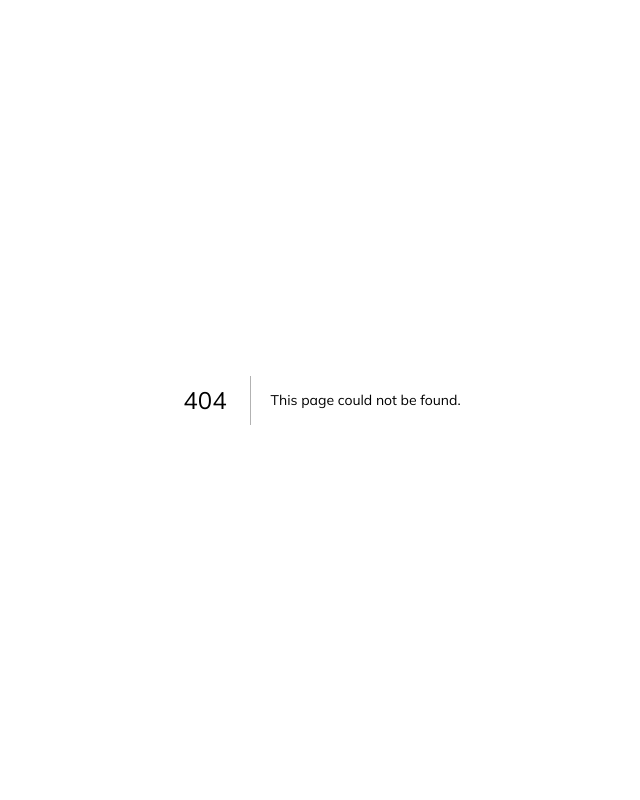
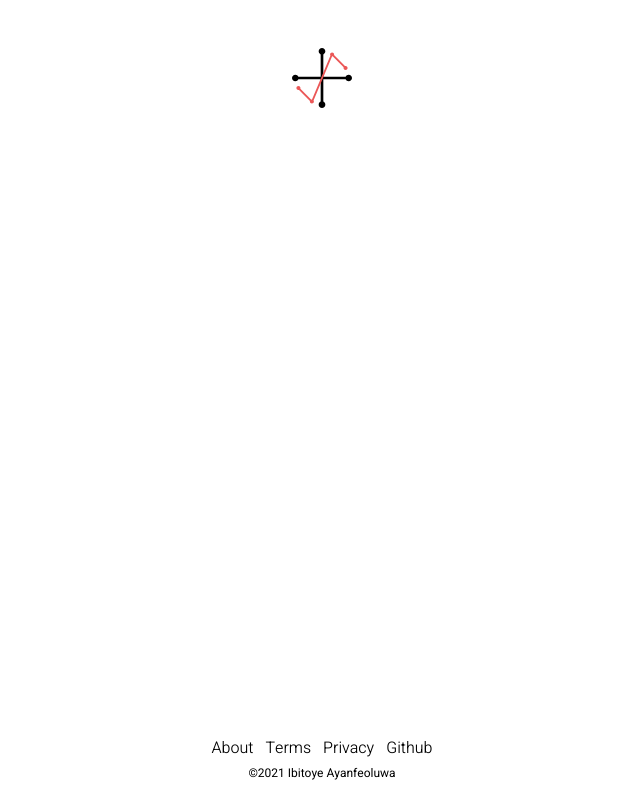
Before and after one commit to cirqlar/tracki, a Next.js app: page /setup in a window 1280 px wide. Before the commit this address had no page. Shown: the whole page, without its empty margins (318-958 px from the left). Built offline with nearby package versions, Linux system fonts and the light colour scheme.

Commit message:
feat: add setup page, fix header images

```diff
--- a/components/layout/default.tsx
+++ b/components/layout/default.tsx
@@ -9,7 +9,7 @@ export default function DefaultLayout({
   mainClasses,
   showFooter = true,
   showHeader = false,
-  logoType = "",
+  logoType = "-nopad",
 }: {
   children: ReactNode;
   mainClasses?: string;
--- a/components/shared/header.tsx
+++ b/components/shared/header.tsx
@@ -3,20 +3,22 @@ import Image from "next/image";
 export default function Header({ logoType = "" }: { logoType: "" | "-trans" | "-nopad" }) {
   return (
     <header className="flex-none w-full">
+      <div className="dark:hidden mx-auto w-[60px] h-[60px] mt-12">
         <Image
           width="60"
           height="60"
-        className="dark:hidden w-[60px] h-[60px] mx-auto flex-none mt-12"
           src={`/logo/white${logoType}.svg`}
           alt="black tracki logo"
         />
+      </div>
+      <div className="hidden dark:block mx-auto w-[60px] h-[60px] mt-12">
         <Image
           width="60"
           height="60"
-        className="hidden dark:block w-[60px] h-[60px] mx-auto flex-none mt-12"
           src={`/logo/black${logoType}.svg`}
           alt="white tracki logo"
         />
+      </div>
     </header>
   );
 }
--- /dev/null
+++ b/pages/setup.tsx
@@ -0,0 +1,9 @@
+import DefaultLayout from "@/components/layout/default";
+
+export default function Setup() {
+  return (
+    <DefaultLayout showHeader>
+      <div />
+    </DefaultLayout>
+  );
+}
```
Also changed, not shown: 1 other file (tests, documents, lock files or other folders). Lines whose indentation alone changed are shown as unchanged.
